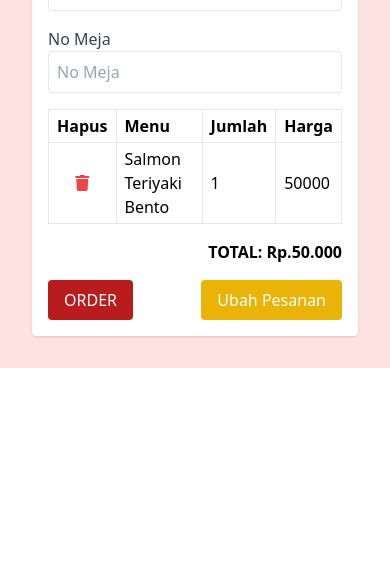
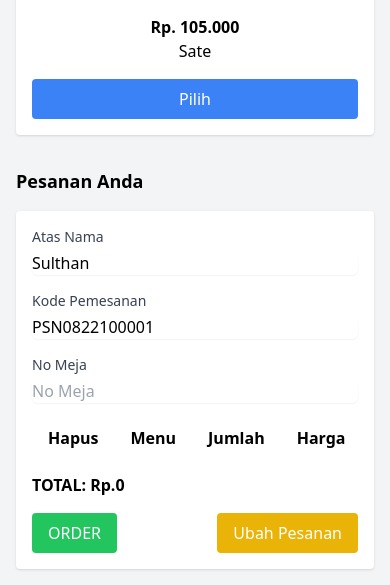
Before and after one commit to sulthanyustr27/PesanRestoran, a CodeIgniter 4 app: the page made by app/Views/pages/sakuraBento.php in a window 390 px wide. Shown: the part 1337-1922 px from the top of the page. Before the commit the page ends 1705 px from the top, so only its background shows below. Run offline with PHP 8.4 and a stand-in for CodeIgniter, Linux system fonts and the light colour scheme; the template is opened without the code that fills it, so the values that code supplies are empty; some libraries are stand-ins or nearby versions.

Commit message:
Menambahkan file terbaru

```diff
--- a/app/Config/Routes.php
+++ b/app/Config/Routes.php
@@ -8,3 +8,4 @@ use CodeIgniter\Router\RouteCollection;
 $routes->get('/', 'Home::index');
 $routes->get('pages/sate', 'Home::sate');
 $routes->get('pages/sakuraBento', 'Home::sakuraBento');
+$routes->get('layout/admin', 'Home::admin');
--- a/app/Views/pages/sakuraBento.php
+++ b/app/Views/pages/sakuraBento.php
@@ -1,101 +1,180 @@
-<!DOCTYPE html>
 <html lang="en">
 <head>
-    <meta charset="utf-8">
-    <meta name="viewport" content="width=device-width, initial-scale=1.0">
-    <title>Aplikasi Pemesanan Bento</title>
+    <meta charset="utf-8"/>
+    <meta content="width=device-width, initial-scale=1.0" name="viewport"/>
+    <title>Pemesanan Makanan dan Minuman</title>
     <script src="https://cdn.tailwindcss.com"></script>
-    <link href="https://cdnjs.cloudflare.com/ajax/libs/font-awesome/5.15.3/css/all.min.css" rel="stylesheet">
+    <link href="https://cdnjs.cloudflare.com/ajax/libs/font-awesome/5.15.3/css/all.min.css" rel="stylesheet"/>
 </head>
-<body class="bg-red-100">
-    <header class="bg-red-700 p-4 flex justify-between items-center">
-        <h1 class="text-white text-xl font-semibold">PESAN MAKANAN DAN MINUMAN</h1>
+<body class="bg-gray-100">
+<header class="bg-orange-500 text-white p-4 flex justify-between items-center">
+    <h1 class="text-xl font-bold"><a href="/">PEMESANAN MAKANAN DAN MINUMAN</a></h1>
     <div class="flex items-center">
-            <span class="text-white mr-2">Sakura Bento</span>
-            <i class="fas fa-user-circle text-white text-2xl"></i>
+        <span class="mr-2">Sakura Bento</span>
+        <i class="fas fa-user-circle text-2xl"></i>
     </div>
 </header>
-    <main class="container mx-auto p-4">
-        <div class="flex flex-col md:flex-row">
-            <div class="w-full md:w-2/3 p-4">
-                <h2 class="text-lg font-semibold mb-4 text-red-800">Pilih Menu Bento Anda</h2>
-                <div class="grid grid-cols-1 sm:grid-cols-2 lg:grid-cols-3 gap-4">
-                    <!-- Bento Item 1 -->
+<main class="p-4">
+    <div class="container mx-auto">
+        <div class="flex flex-col lg:flex-row justify-between">
+            <div class="w-full lg:w-2/3">
+                <h2 class="text-lg font-semibold mb-4">Silahkan Pilih Menu Makanan dan Minuman</h2>
+                <div class="grid grid-cols-1 sm:grid-cols-2 gap-4">
                     <div class="bg-white p-4 rounded shadow">
-                        <img src="https://example.com/bento1.jpg" alt="Salmon Teriyaki Bento" class="w-full h-40 object-cover rounded mb-4">
-                        <div class="text-center">
-                            <p class="text-gray-700 font-semibold">Rp. 50.000</p>
-                            <p class="text-gray-500">Salmon Teriyaki Bento</p>
-                            <button class="bg-red-600 text-white px-4 py-2 rounded mt-2">Pilih</button>
+                        <img alt="Paket Nasi Timbel Komplit" class="w-full h-40 object-cover mb-4"
+                             src="https://storage.googleapis.com/a1aa/image/bNbTfRTfrPanxa-mNmpu1GIhfzdHfIuazDOr2g0uZGA.jpg"/>
+                        <p class="text-center font-semibold">Rp. 25.000</p>
+                        <p class="text-center mb-4">PAKET NASI TIMBEL KOMPLIT</p>
+                        <button class="bg-blue-500 text-white py-2 px-4 rounded w-full pilih-btn"
+                                data-menu="PAKET NASI TIMBEL KOMPLIT" data-harga="25000">Pilih
+                        </button>
                     </div>
+                    <div class="bg-white p-4 rounded shadow">
+                        <img alt="Paket Nasi Tutug Oncom" class="w-full h-40 object-cover mb-4"
+                             src="https://storage.googleapis.com/a1aa/image/skLcZry9LZHNgtwUpKeTZCSneHQIeZIyWMjIv6koZAA.jpg"/>
+                        <p class="text-center font-semibold">Rp. 25.000</p>
+                        <p class="text-center mb-4">PAKET NASI TUTUG ONCOM</p>
+                        <button class="bg-blue-500 text-white py-2 px-4 rounded w-full pilih-btn"
+                                data-menu="PAKET NASI TUTUG ONCOM" data-harga="25000">Pilih
+                        </button>
                     </div>
-                    <!-- Bento Item 2 -->
                     <div class="bg-white p-4 rounded shadow">
-                        <img src="https://example.com/bento2.jpg" alt="Chicken Katsu Bento" class="w-full h-40 object-cover rounded mb-4">
-                        <div class="text-center">
-                            <p class="text-gray-700 font-semibold">Rp. 45.000</p>
-                            <p class="text-gray-500">Chicken Katsu Bento</p>
-                            <button class="bg-red-600 text-white px-4 py-2 rounded mt-2">Pilih</button>
+                        <img alt="Paket Nasi Tutug Oncom" class="w-full h-40 object-cover mb-4"
+                             src="https://storage.googleapis.com/a1aa/image/skLcZry9LZHNgtwUpKeTZCSneHQIeZIyWMjIv6koZAA.jpg"/>
+                        <p class="text-center font-semibold">Rp. 5.000</p>
+                        <p class="text-center mb-4">Es teh</p>
+                        <button class="bg-blue-500 text-white py-2 px-4 rounded w-full pilih-btn"
+                                data-menu="Es teh" data-harga="5000">Pilih
+                        </button>
                     </div>
-                    </div>
-                    <!-- Bento Item 3 -->
                     <div class="bg-white p-4 rounded shadow">
-                        <img src="https://example.com/bento3.jpg" alt="Beef Yakiniku Bento" class="w-full h-40 object-cover rounded mb-4">
-                        <div class="text-center">
-                            <p class="text-gray-700 font-semibold">Rp. 55.000</p>
-                            <p class="text-gray-500">Beef Yakiniku Bento</p>
-                            <button class="bg-red-600 text-white px-4 py-2 rounded mt-2">Pilih</button>
+                        <img alt="Paket Nasi Tutug Oncom" class="w-full h-40 object-cover mb-4"
+                             src="https://storage.googleapis.com/a1aa/image/skLcZry9LZHNgtwUpKeTZCSneHQIeZIyWMjIv6koZAA.jpg"/>
+                        <p class="text-center font-semibold">Rp. 105.000</p>
+                        <p class="text-center mb-4">Sate</p>
+                        <button class="bg-blue-500 text-white py-2 px-4 rounded w-full pilih-btn"
+                                data-menu="Sate" data-harga="105000">Pilih
+                        </button>
                     </div>
                 </div>
             </div>
-            </div>
-            <div class="w-full md:w-1/3 p-4">
-                <h2 class="text-lg font-semibold mb-4 text-red-800">Pesanan Anda</h2>
+            <div class="w-full lg:w-1/3 mt-8 lg:mt-0">
+                        <h2 class="text-lg font-semibold mb-4">Pesanan Anda</h2>
                         <div class="bg-white p-4 rounded shadow">
                             <div class="mb-4">
-                        <label class="block text-gray-700">Atas Nama</label>
-                        <input class="w-full p-2 border rounded" readonly type="text" value="TARO"/>
+                                <label class="block text-sm font-medium text-gray-700" for="name">Atas Nama</label>
+                                <input class="mt-1 block w-full border-gray-300 rounded-md shadow-sm" id="name" type="text" value="Sulthan"/>
                             </div>
                             <div class="mb-4">
-                        <label class="block text-gray-700">Kode Pemesanan</label>
-                        <input class="w-full p-2 border rounded" readonly type="text" value="PSN0822100001"/>
+                                <label class="block text-sm font-medium text-gray-700" for="order-code">Kode Pemesanan</label>
+                                <input class="mt-1 block w-full border-gray-300 rounded-md shadow-sm" id="order-code" type="text" value="PSN0822100001"/>
                             </div>
                             <div class="mb-4">
-                        <label class="block text-gray-700">No Meja</label>
-                        <input class="w-full p-2 border rounded" placeholder="No Meja" type="text"/>
+                                <label class="block text-sm font-medium text-gray-700" for="table-number">No Meja</label>
+                                <input class="mt-1 block w-full border-gray-300 rounded-md shadow-sm" id="table-number" placeholder="No Meja" type="text"/>
                             </div>
-                    <div class="mb-4">
-                        <table class="w-full text-left border">
+                            <div class="overflow-x-auto">
+                                <table class="min-w-full bg-white" id="order-table">
                                     <thead>
                                     <tr>
-                                    <th class="border px-2 py-1">Hapus</th>
-                                    <th class="border px-2 py-1">Menu</th>
-                                    <th class="border px-2 py-1">Jumlah</th>
-                                    <th class="border px-2 py-1">Harga</th>
+                                        <th class="px-4 py-2">Hapus</th>
+                                        <th class="px-4 py-2">Menu</th>
+                                        <th class="px-4 py-2">Jumlah</th>
+                                        <th class="px-4 py-2">Harga</th>
                                     </tr>
                                     </thead>
                                     <tbody>
-                                <tr>
-                                    <td class="border px-2 py-1 text-center">
-                                        <i class="fas fa-trash text-red-500"></i>
-                                    </td>
-                                    <td class="border px-2 py-1">Salmon Teriyaki Bento</td>
-                                    <td class="border px-2 py-1">1</td>
-                                    <td class="border px-2 py-1">50000</td>
-                                </tr>
+                                    <!-- Initially empty, rows will be added dynamically -->
                                     </tbody>
                                 </table>
                             </div>
-                    <div class="mb-4">
-                        <p class="text-right font-semibold">TOTAL: Rp.50.000</p>
+                            <div class="flex justify-between items-center mt-4">
+                                <span class="font-semibold" id="total-price">TOTAL: Rp.0</span>
                             </div>
-                    <div class="flex justify-between">
-                        <button class="bg-red-700 text-white px-4 py-2 rounded">ORDER</button>
-                        <button class="bg-yellow-500 text-white px-4 py-2 rounded">Ubah Pesanan</button>
+                            <div class="flex justify-between mt-4">
+                                <button class="bg-green-500 text-white py-2 px-4 rounded" id="order-btn">ORDER</button>
+                                <button class="bg-yellow-500 text-white py-2 px-4 rounded" id="ubah-btn">Ubah Pesanan</button>
+                            </div>
+                        </div>
+                    </div>
                 </div>
             </div>
         </div>
     </div>
 </main>
+
+<!-- back end -->
+<script>
+    document.addEventListener('DOMContentLoaded', function () {
+        const pilihButtons = document.querySelectorAll('.pilih-btn');
+        const orderTable = document.getElementById('order-table').getElementsByTagName('tbody')[0];
+        const totalPriceElement = document.getElementById('total-price');
+        let totalPrice = 25000;
+
+        pilihButtons.forEach(button => {
+            button.addEventListener('click', function () {
+                const menu = this.getAttribute('data-menu');
+                const harga = parseInt(this.getAttribute('data-harga'));
+
+                let existingRow = null;
+                const rows = orderTable.getElementsByTagName('tr');
+                for (let i = 0; i < rows.length; i++) {
+                    if (rows[i].cells[1].textContent === menu) {
+                        existingRow = rows[i];
+                        break;
+                    }
+                }
+
+                if (existingRow) {
+                    const jumlahCell = existingRow.cells[2];
+                    const hargaCell = existingRow.cells[3];
+                    const jumlah = parseInt(jumlahCell.textContent) + 1;
+                    jumlahCell.textContent = jumlah;
+                    hargaCell.textContent = harga * jumlah;
+                } else {
+                    const newRow = orderTable.insertRow();
+                    newRow.innerHTML = `
+                        <td class="border px-4 py-2 text-center">
+                            <i class="fas fa-trash text-red-500 hapus-btn"></i>
+                        </td>
+                        <td class="border px-4 py-2">${menu}</td>
+                        <td class="border px-4 py-2 text-center">1</td>
+                        <td class="border px-4 py-2 text-right">${harga}</td>
+                    `;
+
+                    newRow.querySelector('.hapus-btn').addEventListener('click', function () {
+                        const row = this.closest('tr');
+                        const price = parseInt(row.cells[3].textContent);
+                        totalPrice -= price;
+                        totalPriceElement.textContent = `TOTAL: Rp.${totalPrice}`;
+                        row.remove();
+                    });
+                }
+
+                totalPrice += harga;
+                totalPriceElement.textContent = `TOTAL: Rp.${totalPrice}`;
+            });
+        });
+
+        document.getElementById('order-btn').addEventListener('click', function () {
+            alert('Order placed successfully!');
+        });
+
+        document.getElementById('ubah-btn').addEventListener('click', function () {
+            alert('Order updated successfully!');
+        });
+
+        document.querySelectorAll('.hapus-btn').forEach(button => {
+            button.addEventListener('click', function () {
+                const row = this.closest('tr');
+                const price = parseInt(row.cells[3].textContent);
+                totalPrice -= price;
+                totalPriceElement.textContent = `TOTAL: Rp.${totalPrice}`;
+                row.remove();
+            });
+        });
+    });
+
+</script>
 </body>
 </html>
```
Also changed, not shown: app/Controllers/Home.php (+7 -0 lines), app/Views/layout/admin.php (added, +100 -0 lines). Lines whose indentation alone changed are shown as unchanged.
